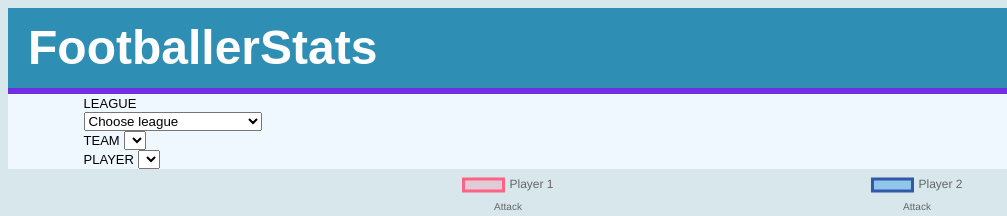
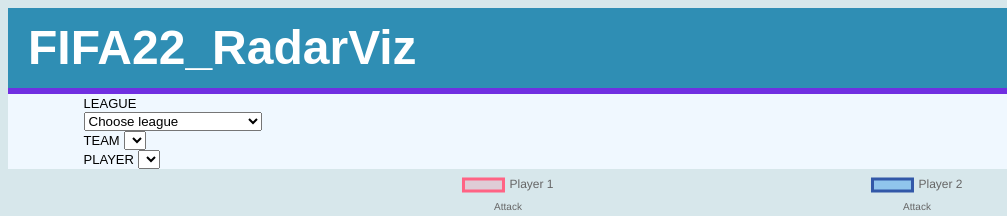
Before and after one commit to dobosh28/FIFA22_RadarViz, a website built with webpack: page index.html in a window 1280 px wide. Shown: the top 216 px of the page, 0-1007 px from the left. Built offline with nearby package versions, Linux system fonts and the light colour scheme.

```diff
--- a/index.html
+++ b/index.html
@@ -14,7 +14,7 @@
 
 <body>
     <header>
-        <h1>FootballerStats</h1>
+        <h1>FIFA22_RadarViz</h1>
         <nav>
             <a href="http://www.linkedin.com/in/yosypdobosh" target="_blank">
                 <img class="linkedin-logo" src="./images/LI-In-Bug.png" alt="">
```
Also changed, not shown: README.md.
